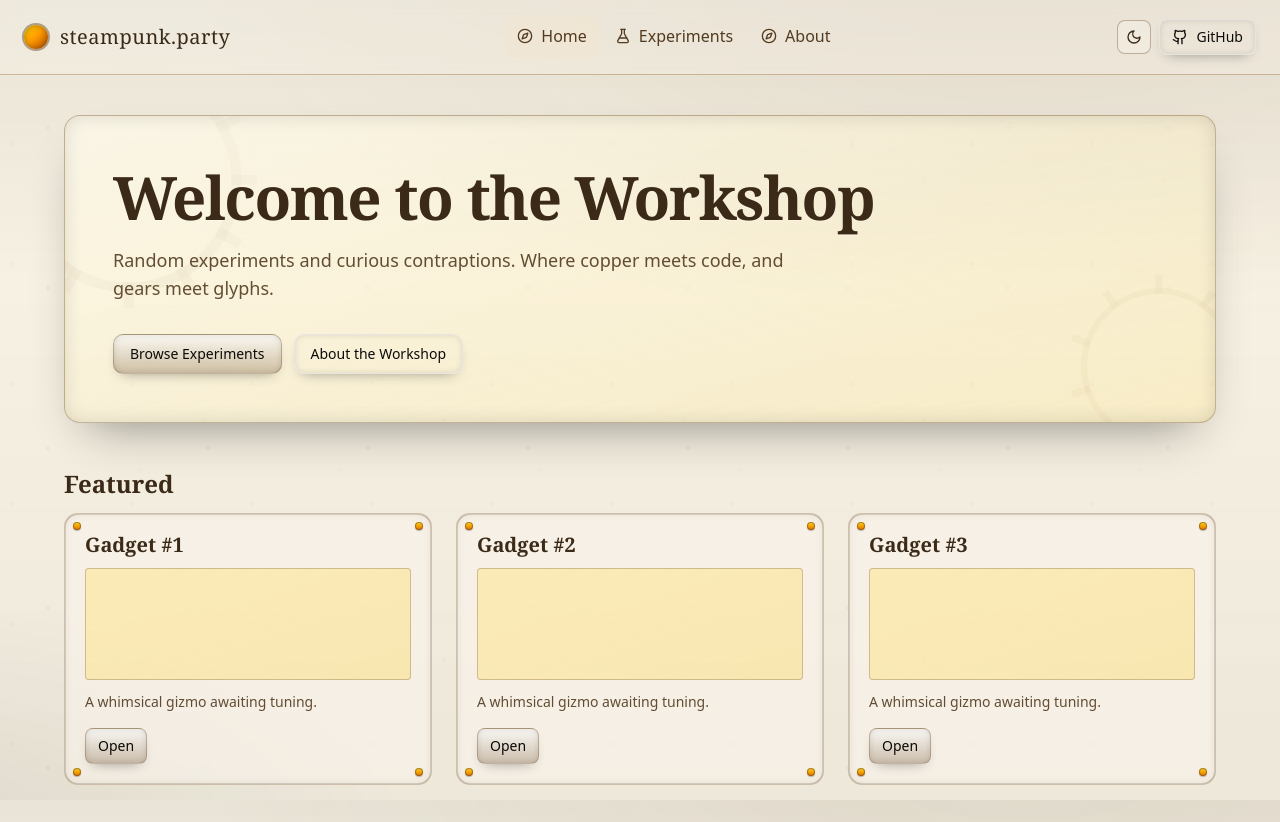
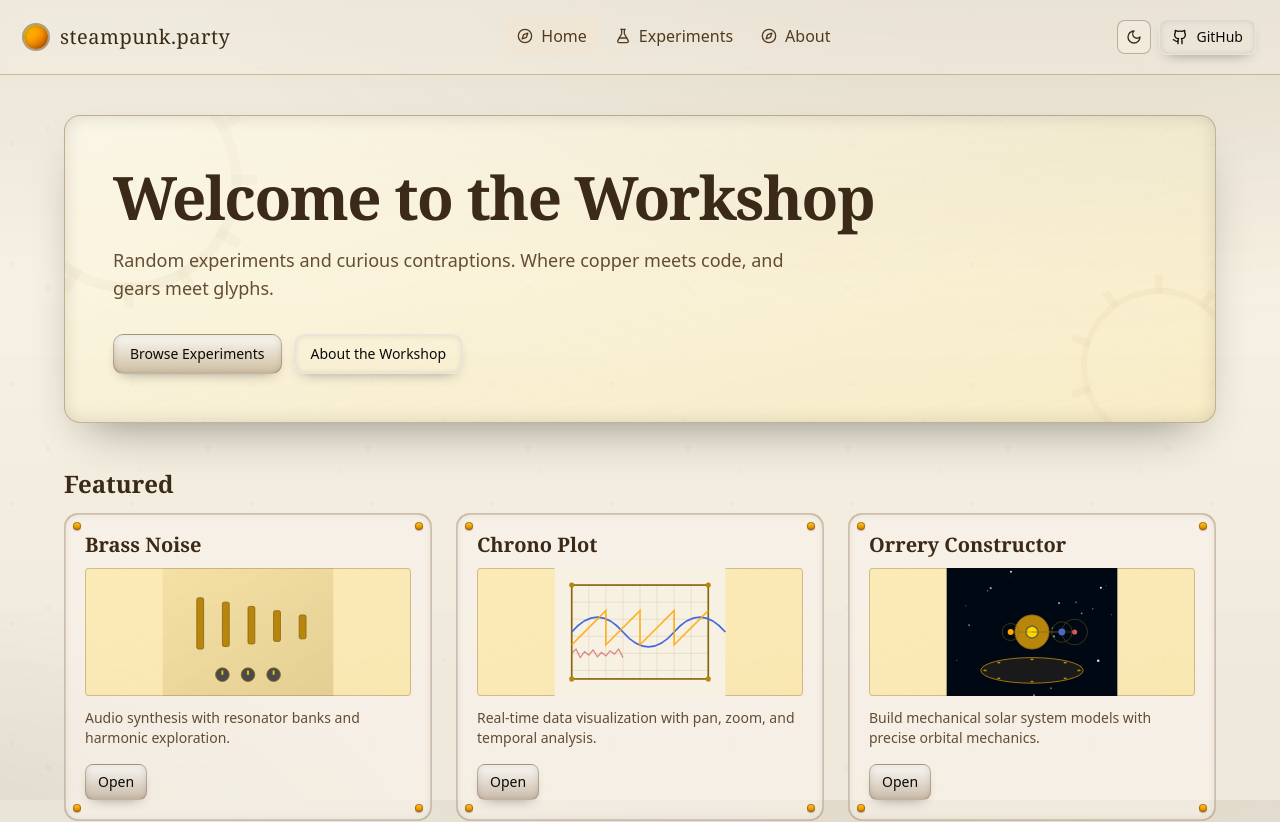
Before and after one commit to emllr/steampunk.party, a Next.js app: page / in a window 1280 px wide. Shown: the top 822 px of the page. Built offline with nearby package versions, Linux system fonts and the light colour scheme.

Commit message:
feat: add featured experiments

```diff
--- a/app/page.tsx
+++ b/app/page.tsx
@@ -1,6 +1,7 @@
 import { Button } from "@/components/ui/button";
 import { Card, CardContent, CardFooter, CardHeader, CardTitle } from "@/components/ui/card";
 import Link from "next/link";
+import * as Previews from "./experiments/previews";
 
 export default function HomePage() {
   return (
@@ -49,9 +50,28 @@ export default function HomePage() {
         <div className="mt-12">
           <h2 className="font-display text-2xl text-bronze-900">Featured</h2>
           <div className="mt-4 grid gap-6 sm:grid-cols-2 lg:grid-cols-3">
-            {[1, 2, 3].map((n) => (
+            {[
+              {
+                title: "Brass Noise",
+                slug: "brass-noise",
+                description: "Audio synthesis with resonator banks and harmonic exploration.",
+                Preview: Previews.BrassNoisePreview
+              },
+              {
+                title: "Chrono Plot",
+                slug: "chrono-plot",
+                description: "Real-time data visualization with pan, zoom, and temporal analysis.",
+                Preview: Previews.ChronoPlotPreview
+              },
+              {
+                title: "Orrery Constructor",
+                slug: "orrery-constructor",
+                description: "Build mechanical solar system models with precise orbital mechanics.",
+                Preview: Previews.OrreryConstructorPreview
+              }
+            ].map((experiment) => (
               <Card
-                key={n}
+                key={experiment.slug}
                 className="relative overflow-hidden bg-bronze-50/60 ring-1 ring-inset ring-bronze-700/20"
               >
                 {/* Brass frame with rivets */}
@@ -71,17 +91,19 @@ export default function HomePage() {
                 </div>
 
                 <CardHeader>
-                  <CardTitle>Gadget #{n}</CardTitle>
+                  <CardTitle>{experiment.title}</CardTitle>
                 </CardHeader>
                 <CardContent>
-                  <div className="h-28 rounded bg-gradient-to-br from-amber-200/50 to-amber-300/30 ring-1 ring-inset ring-bronze-700/30" />
+                  <div className="h-32 rounded bg-gradient-to-br from-amber-200/50 to-amber-300/30 ring-1 ring-inset ring-bronze-700/30 overflow-hidden">
+                    <experiment.Preview />
+                  </div>
                   <div className="mt-3 text-sm text-bronze-800/90">
-                    A whimsical gizmo awaiting tuning.
+                    {experiment.description}
                   </div>
                 </CardContent>
                 <CardFooter>
                   <Button asChild size="sm">
-                    <Link href={`/experiments/gadget-${n}`}>Open</Link>
+                    <Link href={`/experiments/${experiment.slug}`}>Open</Link>
                   </Button>
                 </CardFooter>
               </Card>
```
